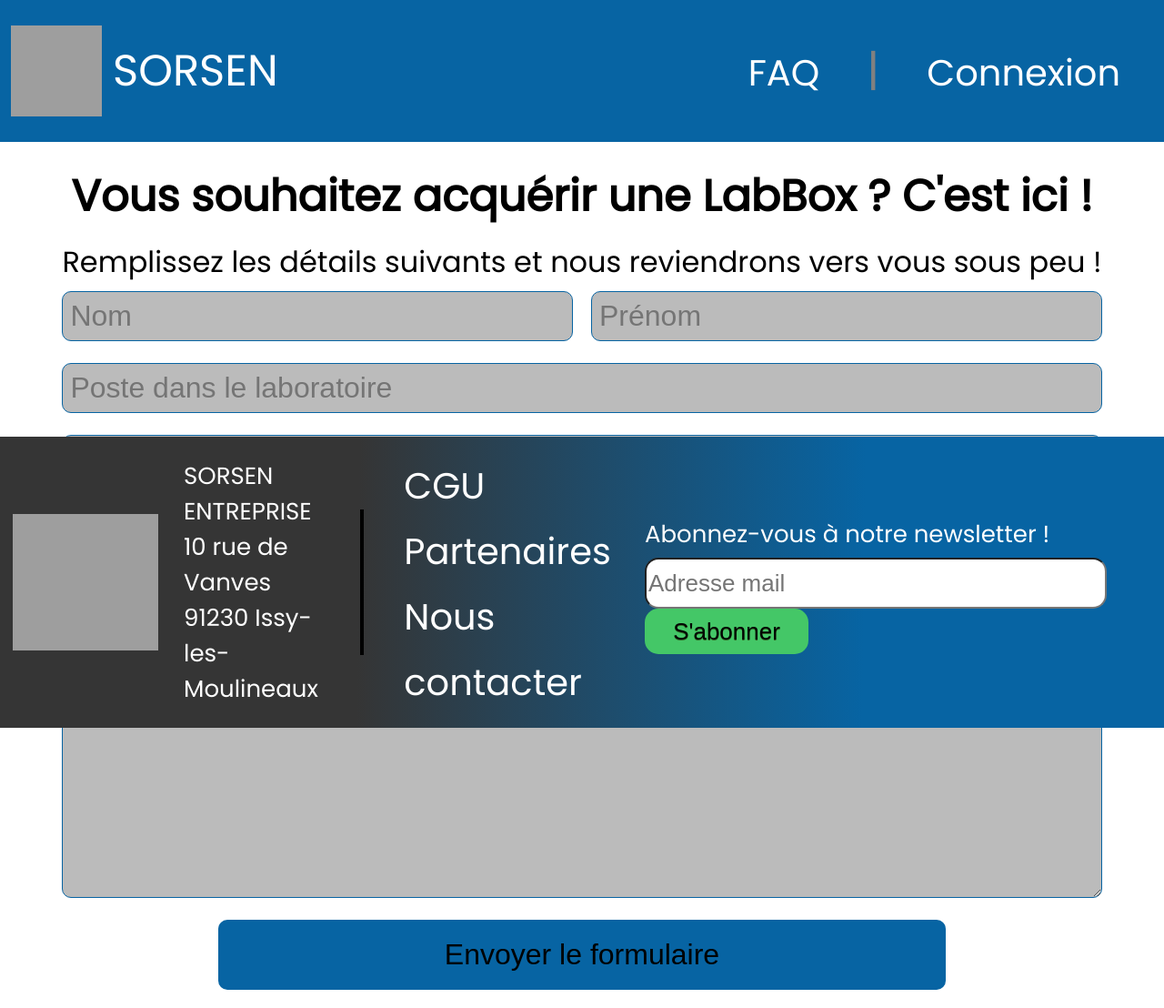
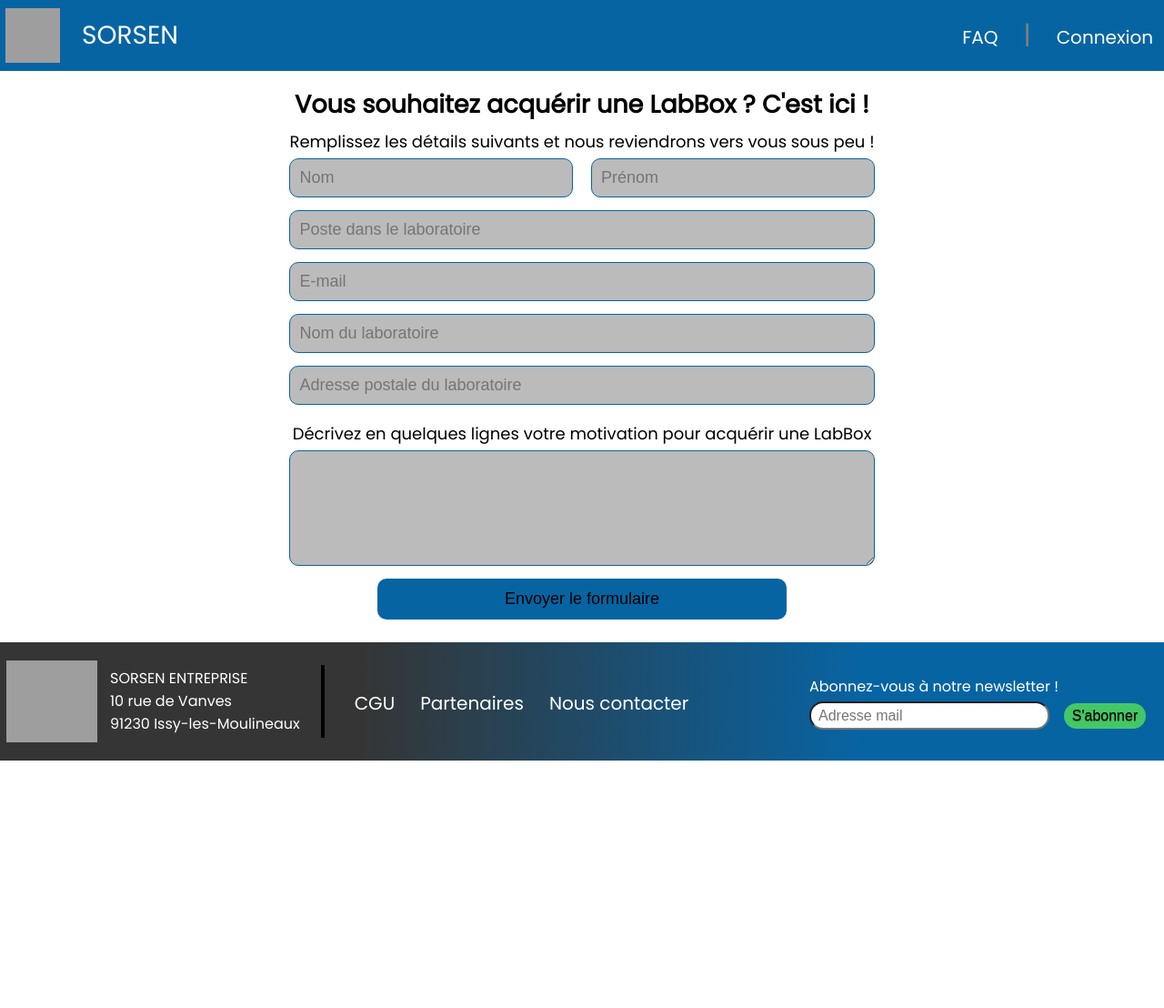
Before and after one commit to blepdoge/APPsite, a PHP site: page /FormCommande.html in a window 1280 px wide. Shown: the whole page at 91% size. After the commit the page ends 836 px from the top, so only its background shows below. Run offline with PHP 8.4, Linux system fonts and the light colour scheme; grey boxes are pictures that could not be loaded.

Commit message:
Add files via upload

```diff
--- a/APPinfo/FormCommande.html
+++ b/APPinfo/FormCommande.html
@@ -5,18 +5,16 @@
     <link rel="stylesheet" href="styleFormCommande.css" />
   </head>
 
-  <body style="margin: 0">
-    <div class="pageContainer">
   <header>
     <img
       class="logotop"
       src="logosorsen_crop.png"
-          width="100"
-          height="100"
+      width="60"
+      height="60"
     />
 
     <div class="textelogo">
-          <p>SORSEN</p>
+      <p style="margin: 18px">SORSEN</p>
     </div>
 
     <nav>
@@ -29,6 +27,8 @@
       </ul>
     </nav>
   </header>
+
+  <body style="margin: 0">
 
       <div class="contenuPage">
         <form action="#">           <!--METTRE ICI REF CODE PHP POUR FORMULAIRE-->
@@ -65,9 +65,11 @@
         </form>
       </div>
 
+  </body>
+
   <!--Bas de page-->
   <footer>
-        <img class="logobottom" src="SorsenFull.png" width="160" height="150" />
+    <img class="logobottom" src="SorsenFull.png" width="100" height="90" />
 
     <div class="infoFooterContainer">
       <ul class="infoFooter">
@@ -102,6 +104,4 @@
       </form>
     </div>
   </footer>
-    </div>
-  </body>
 </html>
--- a/APPinfo/styleFormCommande.css
+++ b/APPinfo/styleFormCommande.css
@@ -4,14 +4,10 @@ li,
 a {
   font-family: "Poppins";
   text-decoration: none;
-  font-size: 48px;
+  font-size: 28px;
   color: white;
 }
 
-.pageContainer {
-  display: flex;
-  flex-direction: column;
-}
 
 /*--------------------HAUT DE PAGE ICI------------------*/
 header {
@@ -21,9 +17,7 @@ header {
   justify-content: flex-end;
   align-items: center;
   background-color: #0764a3;
-  padding: 12px;
-  padding-right: 24px;
-  max-height: 132px;
+  padding-left: 6px;
   width: auto;
 }
 
@@ -31,30 +25,30 @@ header {
   flex: 2;
   margin-right: auto;
   font-family: "Poppins";
-  font-size: 48px;
+  font-size: 28px;
   text-decoration: none;
   color: white;
-  padding-left: 12px;
+  padding-left: 6px;
 }
 
 .logotop {
-  width: 100px;
   margin-right: auto;
 }
 
 .navlien {
   list-style: none;
+
   padding-left: 0px;
   margin-left: 20px;
 }
 
 .navlien li {
   display: inline-block;
-  padding: 0px 24px;
+  padding: 0px 12px;
 }
 
 .navlien li a {
-  font-size: 40px;
+  font-size: 20px;
 }
 
 .navlien li a:hover {
@@ -65,22 +59,23 @@ header {
 
 .contenuPage {
   display: flex;
-  max-height: fit-content;
   align-items: center;
   justify-content: flex-start;
   flex-direction: column;
+  padding-bottom: 10px;
+  height: fit-content;
 }
 
 .formulaireContact {
   display: flex;
-  max-height: fit-content;
   align-items: center;
   justify-content: flex-start;
   flex-direction: column;
-  font-size: 32px;
+  font-size: 18px;
   font-family: "Poppins";
   line-height: 0px;
-  padding : 20px;
+  padding : 15px;
+  max-height: 600px;
 }
 
 .nomPrenom {
@@ -96,11 +91,11 @@ header {
 .formulaireContact input[type="text"],
 textarea {
   width: 100%;
-  padding: 8px;
+  padding: 10px;
   box-sizing: border-box;
-  margin-bottom: 24px;
+  margin-bottom: 14px;
   border: 1px solid #0764a3;
-  font-size: 32px;
+  font-size: 18px;
   border-radius: 10px;
   background-color: rgb(187, 187, 187);
 }
@@ -108,10 +103,10 @@ textarea {
 .formulaireContact input[type=submit] {
   width: 70%;
   border: none;
-  font-size: 32px;
+  font-size: 18px;
   border-radius: 10px;
   background-color: #0764a3;
-  padding: 20px;
+  padding: 12px;
 }
 
 .formulaireContact input[type=submit]:hover {
@@ -122,18 +117,19 @@ textarea {
 footer {
   display: flex;
   align-items: center;
-  position: fixed;        /*LIGNE A RETIREr POUR LES GROSSES PAGES*/
+          /* position: fixed; LIGNE A RETIREr POUR LES GROSSES PAGES*/
   background: linear-gradient(
     90.58deg,
     rgba(53, 53, 53) 30.81%,
     rgba(7, 100, 163) 74.18%
   );
-  width: 100%;
-  bottom: 0;
+  width: auto;
+  float:bottom;
 }
 
 .logobottom {
-  margin: 39px 14px;
+
+  margin: 20px 7px;
 }
 
 .infoFooterContainer {
@@ -144,18 +140,18 @@ footer {
 .infoFooter {
   list-style: none;
   padding-left: 0px;
-  margin-left: 14px;
+  margin-left: 7px;
 }
 
 .infoFooter li {
-  font-size: 26px;
+  font-size: 16px;
 }
 
 .line {   /*Sert a dessiner la ligne noire pour séparer*/
   width: 1px;
-  height: 160px;
+  height: 80px;
   border-left: 4px solid black;
-  margin-left: 46px;
+  margin-left: 23px;
 }
 
 /*------------newsletter-----------*/
@@ -163,33 +159,34 @@ footer {
 .newsletterContainer {
   display: flex;
   justify-content: flex-end;
-  flex: 1 0 250px;
-  margin-right: 39px;
+  flex: 1 0 175px;
+  margin-right: 20px;
 }
 
 .newsletterContainer p {
   font-family: "Poppins";
-  font-size: 26px;
+  font-size: 16px;
   color: white;
   line-height: 0px;
 }
 
 .newsletterContainer input[type="text"] {
-  height: 50px;
-  width: 500px;
-  font-size: 26px;
+  height: 25px;
+  width: 250px;
+  font-size: 16px;
   border-radius: 15px;
-  margin-right: 24px;
+  margin-right: 12px;
+  padding-left: 8px;
 }
 
 .newsletterContainer input[type="submit"] {
-  height: 50px;
-  width: 180px;
-  font-size: 26px;
+  height: fit-content;
+  width: 90px;
+  font-size: 16px;
   background-color: #44c767;
   border-radius: 15px;
   border: none;
-  padding: 10px;
+  padding: 5px 5px;
   text-shadow: 0px 1px 0px #2f6627;
 }
 
```
Lines whose indentation alone changed are shown as unchanged.
